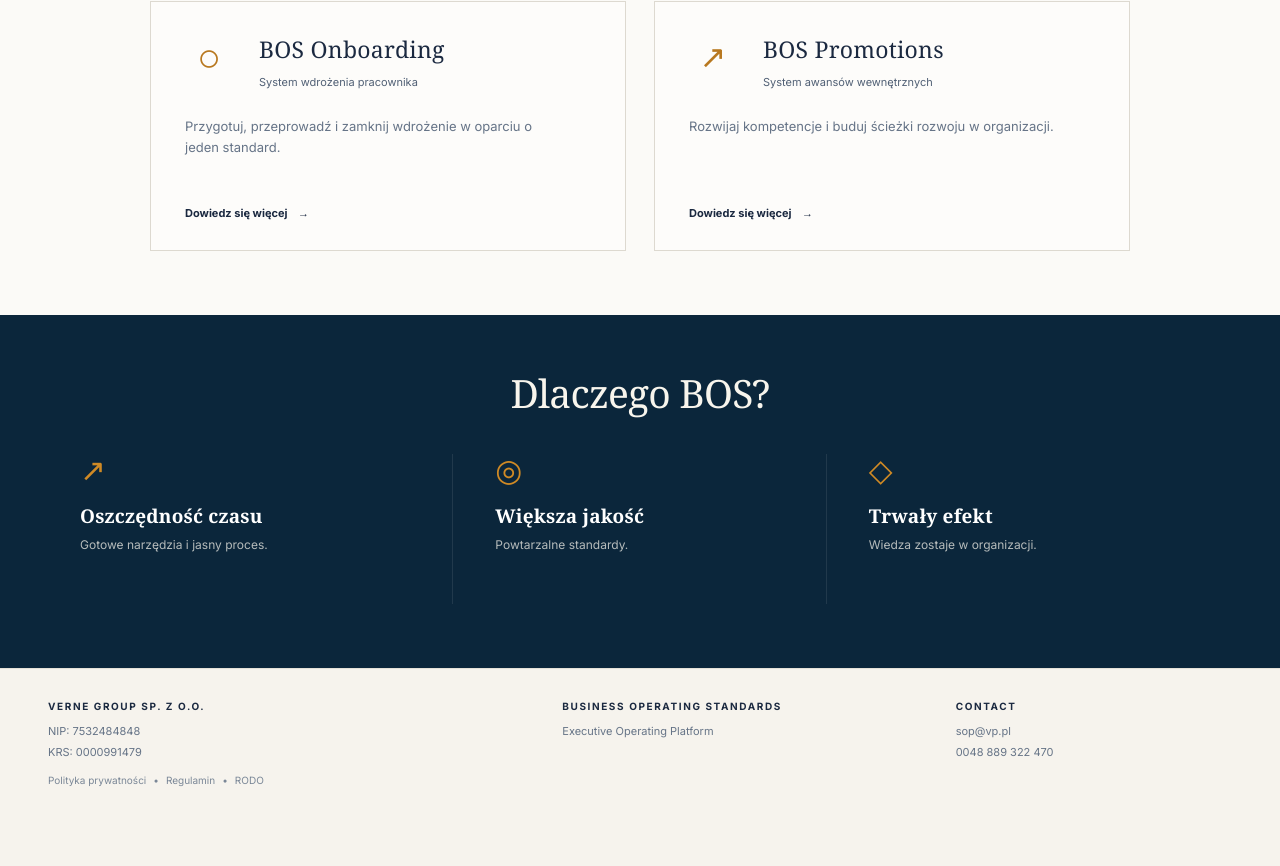
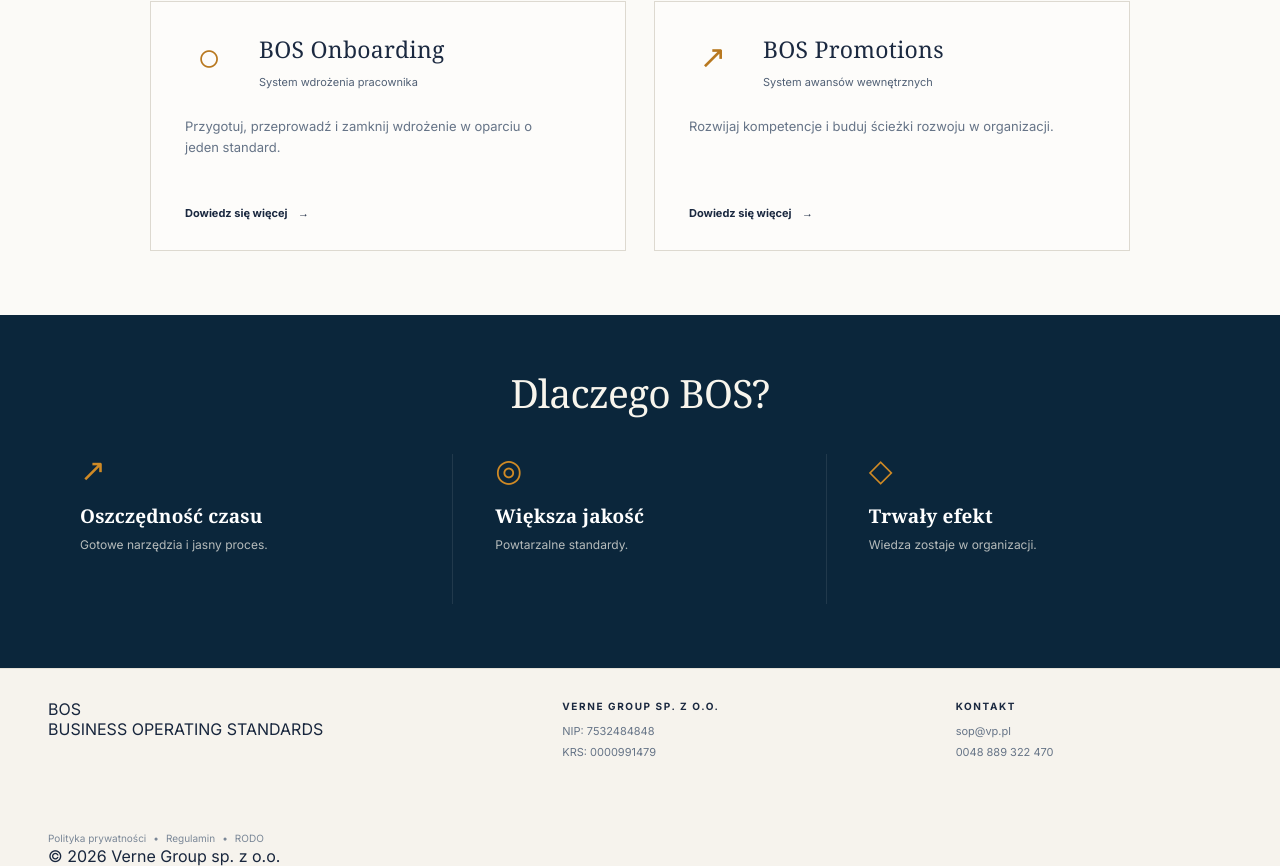
Before and after one commit to vernegroup/bos-platform, a Next.js app: page / in a window 1280 px wide. Shown: the part 889-1755 px from the top of the page. Before the commit the page ends 1708 px from the top, so only its background shows below. Built offline with nearby package versions, Linux system fonts and the light colour scheme.

Commit message:
LAYOUT-06 rebuild homepage footer

```diff
--- a/components/BottomBar.tsx
+++ b/components/BottomBar.tsx
@@ -1,111 +1,43 @@
 export default function BottomBar() {
   return (
     <footer id="kontakt" className="bos-bottom-bar">
-
       <div className="bos-page-width">
-
         <div className="bos-bottom-bar-inner">
-
-          {/* Firma */}
+          <div className="bos-footer-brand">
+            <div className="bos-footer-brand-mark">BOS</div>
+            <div className="bos-footer-brand-name">BUSINESS OPERATING STANDARDS</div>
+          </div>
 
           <div className="bos-footer-company">
-
-            <div className="bos-footer-title">
-              VERNE GROUP sp. z o.o.
+            <div className="bos-footer-title">VERNE GROUP sp. z o.o.</div>
+            <div className="bos-footer-row">NIP: 7532484848</div>
+            <div className="bos-footer-row">KRS: 0000991479</div>
           </div>
 
-            <div className="bos-footer-row">
-              NIP: 7532484848
+          <div className="bos-footer-contact">
+            <div className="bos-footer-title">KONTAKT</div>
+            <div className="bos-footer-row">sop@vp.pl</div>
+            <div className="bos-footer-row">0048 889 322 470</div>
+          </div>
         </div>
 
-            <div className="bos-footer-row">
-              KRS: 0000991479
-            </div>
-
+        <div className="bos-footer-legal">
           <div className="bos-footer-links">
-
-              <a
-                href="/documents/politykaPrywatnosci.pdf"
-                target="_blank"
-                rel="noopener noreferrer"
-              >
+            <a href="/documents/politykaPrywatnosci.pdf" target="_blank" rel="noopener noreferrer">
               Polityka prywatności
             </a>
-
             <span>•</span>
-
-              <a
-                href="/documents/regulamin.pdf"
-                target="_blank"
-                rel="noopener noreferrer"
-              >
+            <a href="/documents/regulamin.pdf" target="_blank" rel="noopener noreferrer">
               Regulamin
             </a>
-
             <span>•</span>
-
-              <a
-                href="/documents/rodo.pdf"
-                target="_blank"
-                rel="noopener noreferrer"
-              >
+            <a href="/documents/rodo.pdf" target="_blank" rel="noopener noreferrer">
               RODO
             </a>
-
           </div>
-
+          <span>© {new Date().getFullYear()} Verne Group sp. z o.o.</span>
         </div>
-
-          {/* Platforma */}
-
-          <div className="bos-footer-platform">
-
-            <div className="bos-footer-title">
-              BUSINESS OPERATING STANDARDS
       </div>
-
-            <div className="bos-footer-row">
-              Executive Operating Platform
-            </div>
-
-          </div>
-
-          {/* Kontakt */}
-
-          <div className="bos-footer-contact">
-
-            <div className="bos-footer-title">
-              CONTACT
-            </div>
-
-            <div className="bos-footer-row">
-              sop@vp.pl
-            </div>
-
-            <div className="bos-footer-row">
-              0048 889 322 470
-            </div>
-
-          </div>
-
-          {/* Strona */}
-
-          <div className="bos-footer-page">
-
-            <div className="bos-footer-location">
-
-            </div>
-
-            <div className="bos-footer-number">
-
-            </div>
-
-          </div>
-
-        </div>
-
-      </div>
-
     </footer>
   );
 }
```
Lines whose indentation alone changed are shown as unchanged.
